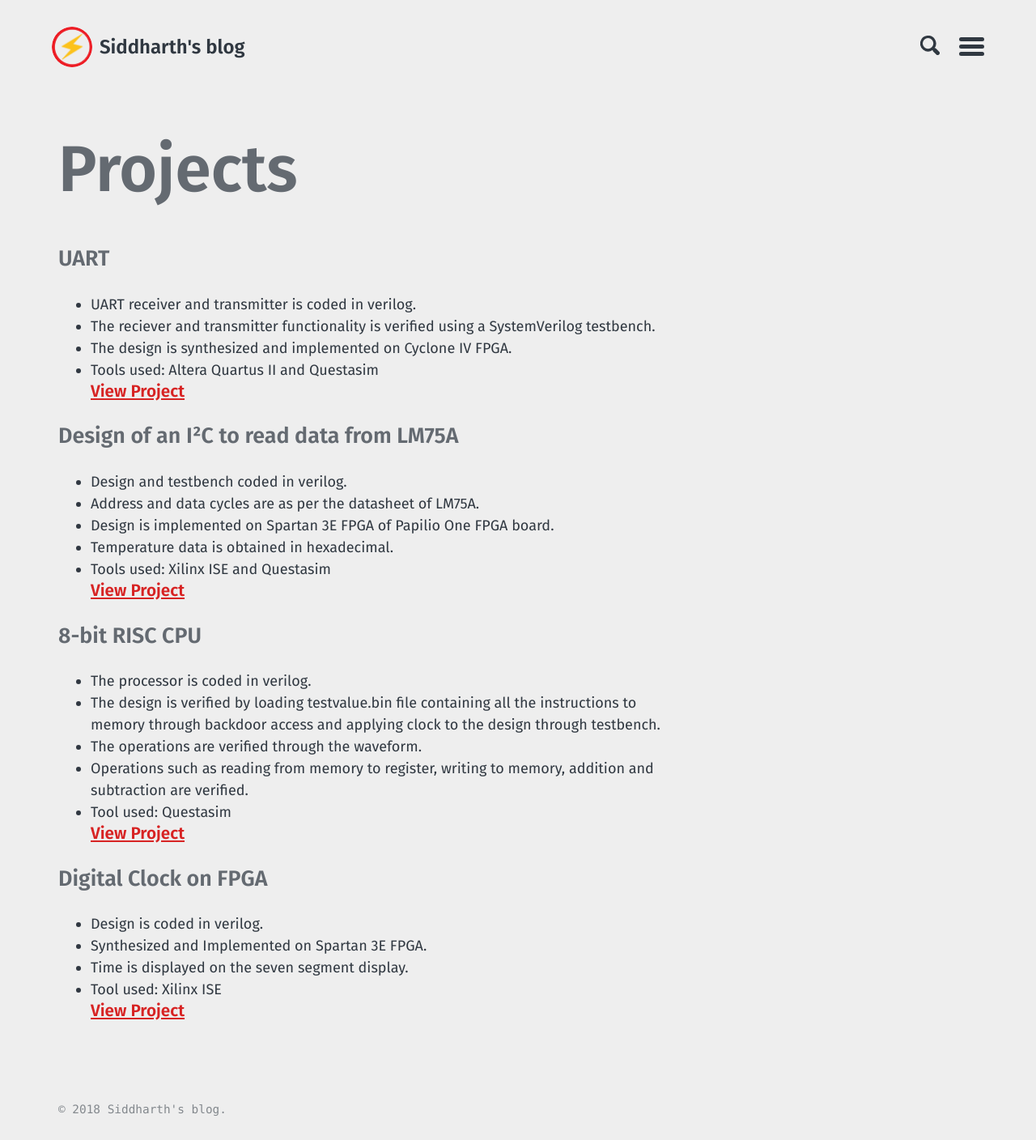
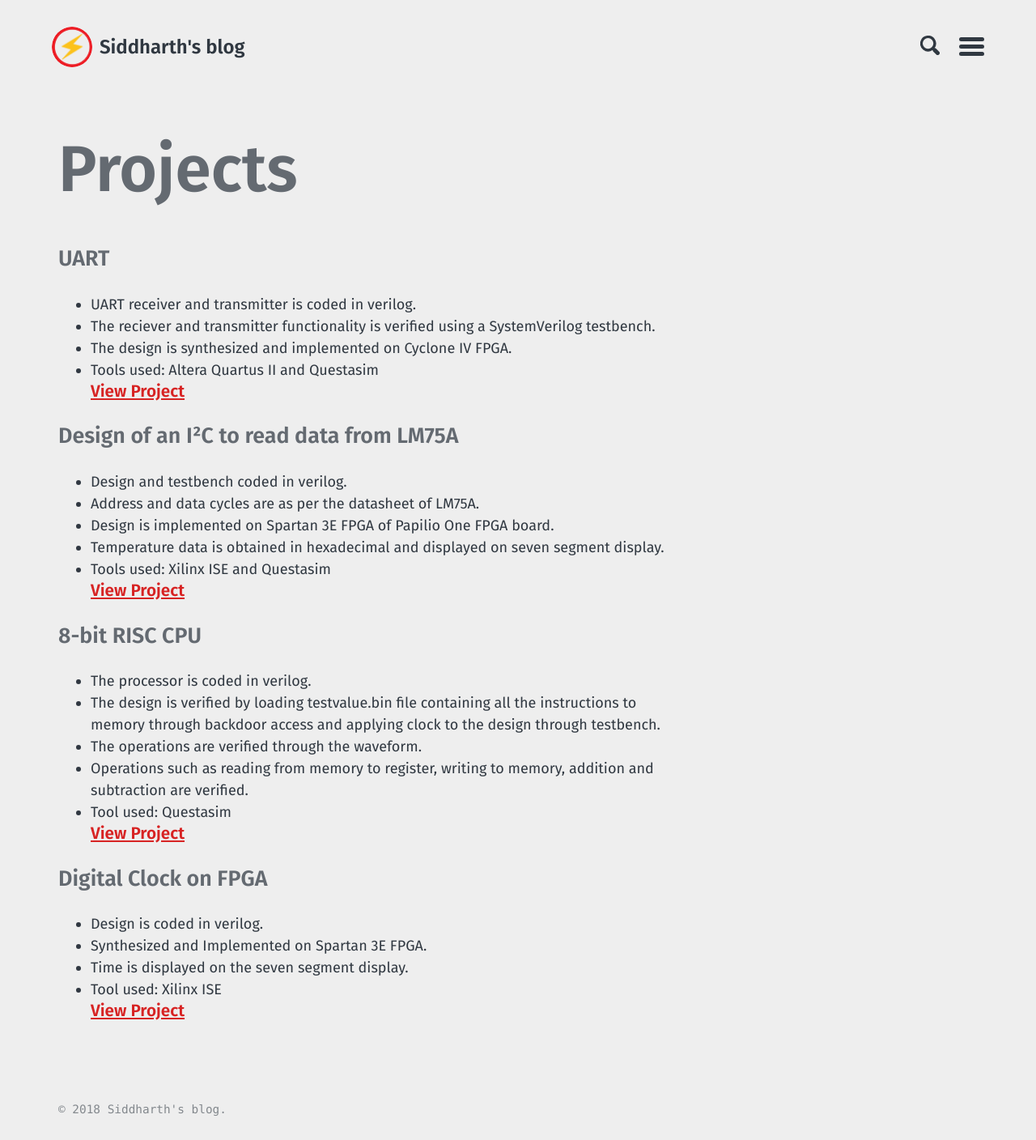
Before and after one commit to siddharth-pro/gitSiddharth.github.io, a Jekyll site: the page built from projects.md, in a window 1280 px wide. Shown: the whole page at 81% size. Built offline with Jekyll 4.4.1, drawn with Linux system fonts in a browser that asks for light colours; our own code applies the rules of GitHub Pages for plain Markdown files.

Commit message:
Update projects.md

```diff
--- a/projects.md
+++ b/projects.md
@@ -13,7 +13,7 @@ title: Projects
 * Design and testbench coded in verilog.
 * Address and data cycles are as per the datasheet of LM75A.
 * Design is implemented on Spartan 3E FPGA of Papilio One FPGA board.
-* Temperature data is obtained in hexadecimal.
+* Temperature data is obtained in hexadecimal and displayed on seven segment display.
 * Tools used: Xilinx ISE and Questasim
 #### [View Project](/i2cread.html)
 
```
